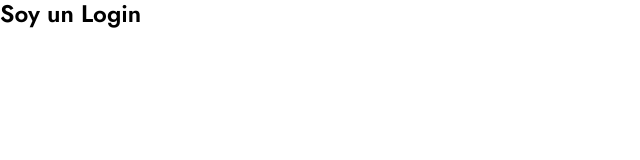
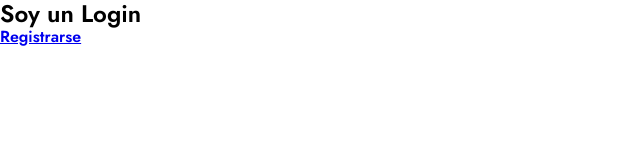
Before and after one commit to zazmage/Culturapp, a React (Create React App) app: page /login in a window 1280 px wide. Shown: the top 160 px of the page, without its empty margins (0-640 px from the left). Built offline with nearby package versions, Linux system fonts and the light colour scheme.

Commit message:
basic router

```diff
--- a/src/components/Login.js
+++ b/src/components/Login.js
@@ -11,6 +11,7 @@ const Login = () => {
   return (
     <div>
       <h2>Soy un Login</h2>
+      <Link to="/register">Registrarse</Link>
     </div>
   );
 };
```
